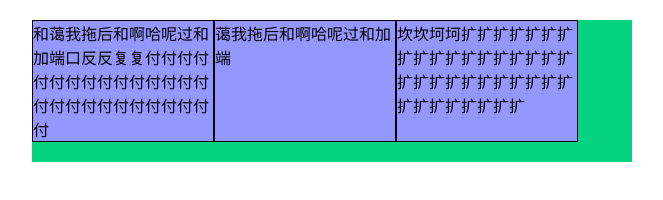
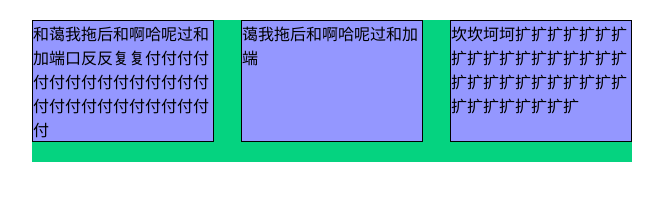
Before and after one commit to zhangruinian/web-study-test, a website: page css布局/多列等高布局/flexbox弹性盒模型.html in a window 1280 px wide. Shown: the whole page, without its empty margins (308-971 px from the left). Drawn offline with Linux system fonts and the light colour scheme.

Commit message:
flex 等高实质 stretch

```diff
--- a/css布局/多列等高布局/flexbox弹性盒模型.html
+++ b/css布局/多列等高布局/flexbox弹性盒模型.html
@@ -10,6 +10,8 @@
             display: flex;
             padding-bottom: 20px;
             background-color: #05D380;
+            justify-content: space-between;
+            align-items: stretch;
         }
         .card{
             width: 30%;
@@ -19,6 +21,7 @@
     </style>
 </head>
 <body>
+<!--// 其实是因为flex的align items默认为stretch,所以直接一个flex就实现了-->
 <div class="wrapper">
     <div class="card">和蔼我拖后和啊哈呢过和加端口反反复复付付付付付付付付付付付付付付付付付付付付付付付付付付付</div>
     <div class="card">蔼我拖后和啊哈呢过和加端</div>
```
